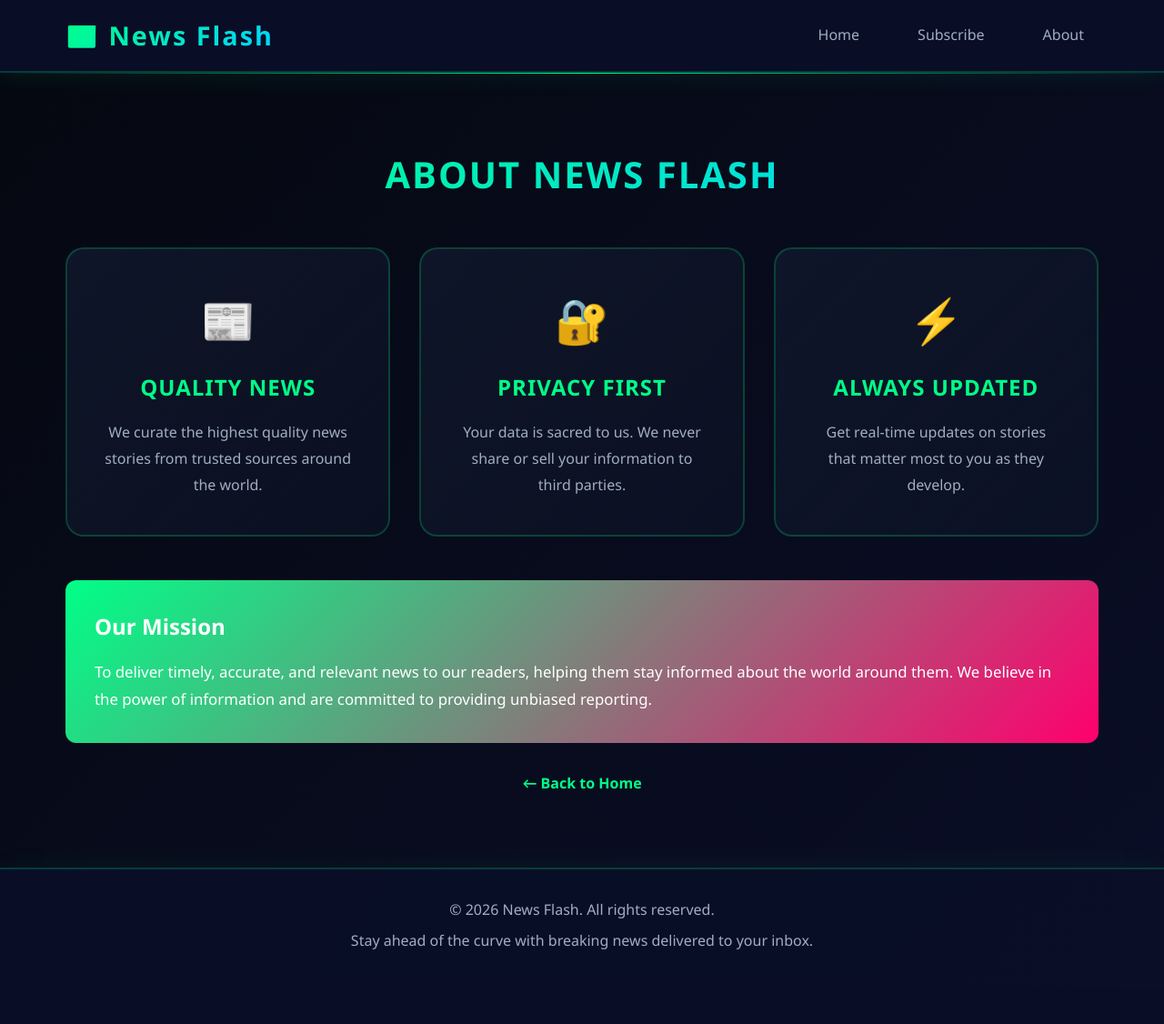
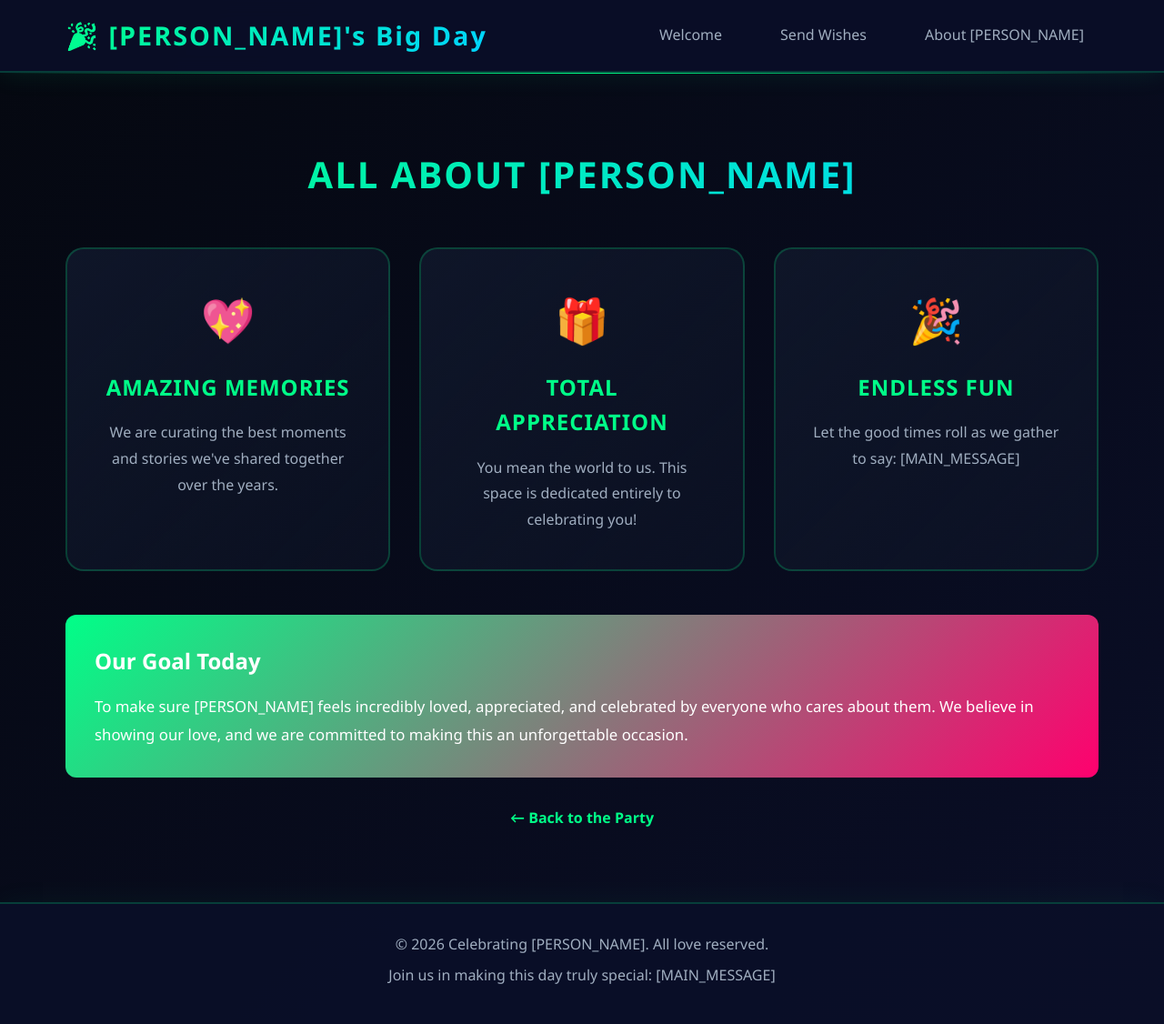
Before and after one commit to annikam873/Mitttest, a Flask app: page /om in a window 1280 px wide. Shown: the whole page at 91% size. Before the commit the page ends 1044 px from the top, so only its background shows below. Run offline with Flask 3, Linux system fonts and the light colour scheme.

Commit message:
Birthday

```diff
--- a/app/presentation/templates/about.html
+++ b/app/presentation/templates/about.html
@@ -1,38 +1,33 @@
 {% extends "base.html" %}
 
-{% block title %}About - News Flash{% endblock %}
+{% block title %}About - [PERSON_NAME]'s Celebration{% endblock %}
 
 {% block content %}
+
 <section class="features">
 <div class="container">
-        <h1 class="section-title">About News Flash</h1>
-
+<h1 class="section-title">All About [PERSON_NAME]</h1>
 <div class="cards-grid">
 <div class="card">
-                <div class="card-icon">📰</div>
-                <h3 class="card-title">Quality News</h3>
-                <p class="card-description">We curate the highest quality news stories from trusted sources around the world.</p>
+<div class="card-icon">💖</div>
+<h3 class="card-title">Amazing Memories</h3>
+<p class="card-description">We are curating the best moments and stories we've shared together over the years.</p>
 </div>
 <div class="card">
-                <div class="card-icon">🔐</div>
-                <h3 class="card-title">Privacy First</h3>
-                <p class="card-description">Your data is sacred to us. We never share or sell your information to third parties.</p>
+<div class="card-icon">🎁</div>
+<h3 class="card-title">Total Appreciation</h3>
+<p class="card-description">You mean the world to us. This space is dedicated entirely to celebrating you!</p>
 </div>
 <div class="card">
-                <div class="card-icon">⚡</div>
-                <h3 class="card-title">Always Updated</h3>
-                <p class="card-description">Get real-time updates on stories that matter most to you as they develop.</p>
+<div class="card-icon">🎉</div>
+<h3 class="card-title">Endless Fun</h3>
+<p class="card-description">Let the good times roll as we gather to say: [MAIN_MESSAGE]</p>
 </div>
 </div>
 
 <div style="margin-top: 3rem; padding: 2rem; background: linear-gradient(135deg, var(--primary) 0%, var(--secondary) 100%); color: white; border-radius: 0.75rem;">
-            <h2 style="margin-bottom: 1rem; font-size: 1.5rem;">Our Mission</h2>
-            <p style="font-size: 1.05rem; line-height: 1.8;">To deliver timely, accurate, and relevant news to our readers, helping them stay informed about the world around them. We believe in the power of information and are committed to providing unbiased reporting.</p>
+<h2 style="margin-bottom: 1rem; font-size: 1.5rem;">Our Goal Today</h2>
+<p style="font-size: 1.05rem; line-height: 1.8;">To make sure [PERSON_NAME] feels incredibly loved, appreciated, and celebrated by everyone who cares about them. We believe in showing our love, and we are committed to making this an unforgettable occasion.</p>
 </div>
 
-        <p style="margin-top: 2rem; text-align: center; color: var(--text-light);">
-            <a href="{{ url_for('public.index') }}" style="color: var(--primary); text-decoration: none; font-weight: 600;">&larr; Back to Home</a>
-        </p>
-    </div>
-</section>
-{% endblock %}
+<p style="margin-top: 2rem; text-align: center; color: var(--text-light);"> <a href="{{ url_for('public.index') }}" style="color: var(--primary); text-decoration: none; font-weight: 600;">&larr; Back to the Party</a> </p> </div> </section> {% endblock %}
--- a/app/presentation/templates/base.html
+++ b/app/presentation/templates/base.html
@@ -1,21 +1,22 @@
 <!DOCTYPE html>
+
 <html lang="en">
 <head>
 <meta charset="UTF-8">
 <meta name="viewport" content="width=device-width, initial-scale=1.0">
-    <title>{% block title %}News Flash{% endblock %}</title>
+<title>{% block title %}[PERSON_NAME]'s Celebration{% endblock %}</title>
 <link rel="stylesheet" href="{{ url_for('static', filename='css/style.css') }}">
 </head>
 <body>
 <nav class="navbar">
 <div class="container">
 <div class="navbar-brand">
-                <a href="{{ url_for('public.index') }}" class="logo">📰 News Flash</a>
+<a href="{{ url_for('public.index') }}" class="logo">🎉 [PERSON_NAME]'s Big Day</a>
 </div>
 <ul class="navbar-menu">
-                <li><a href="{{ url_for('public.index') }}" class="nav-link">Home</a></li>
-                <li><a href="{{ url_for('public.subscribe') }}" class="nav-link">Subscribe</a></li>
-                <li><a href="{{ url_for('public.about') }}" class="nav-link">About</a></li>
+<li><a href="{{ url_for('public.index') }}" class="nav-link">Welcome</a></li>
+<li><a href="{{ url_for('public.subscribe') }}" class="nav-link">Send Wishes</a></li>
+<li><a href="{{ url_for('public.about') }}" class="nav-link">About [PERSON_NAME]</a></li>
 </ul>
 </div>
 </nav>
@@ -24,11 +25,4 @@
 {% block content %}{% endblock %}
 </main>
 
-    <footer class="footer">
-        <div class="container">
-            <p>&copy; 2026 News Flash. All rights reserved.</p>
-            <p>Stay ahead of the curve with breaking news delivered to your inbox.</p>
-        </div>
-    </footer>
-</body>
-</html>
+<footer class="footer"> <div class="container"> <p>&copy; 2026 Celebrating [PERSON_NAME]. All love reserved.</p> <p>Join us in making this day truly special: [MAIN_MESSAGE]</p> </div> </footer> </body> </html>
```
Also changed, not shown: app/presentation/templates/index.html (+11 -32 lines), app/presentation/templates/subscribe.html (+11 -14 lines), app/presentation/templates/thank_you.html (+3 -12 lines). Lines whose indentation alone changed are shown as unchanged.
